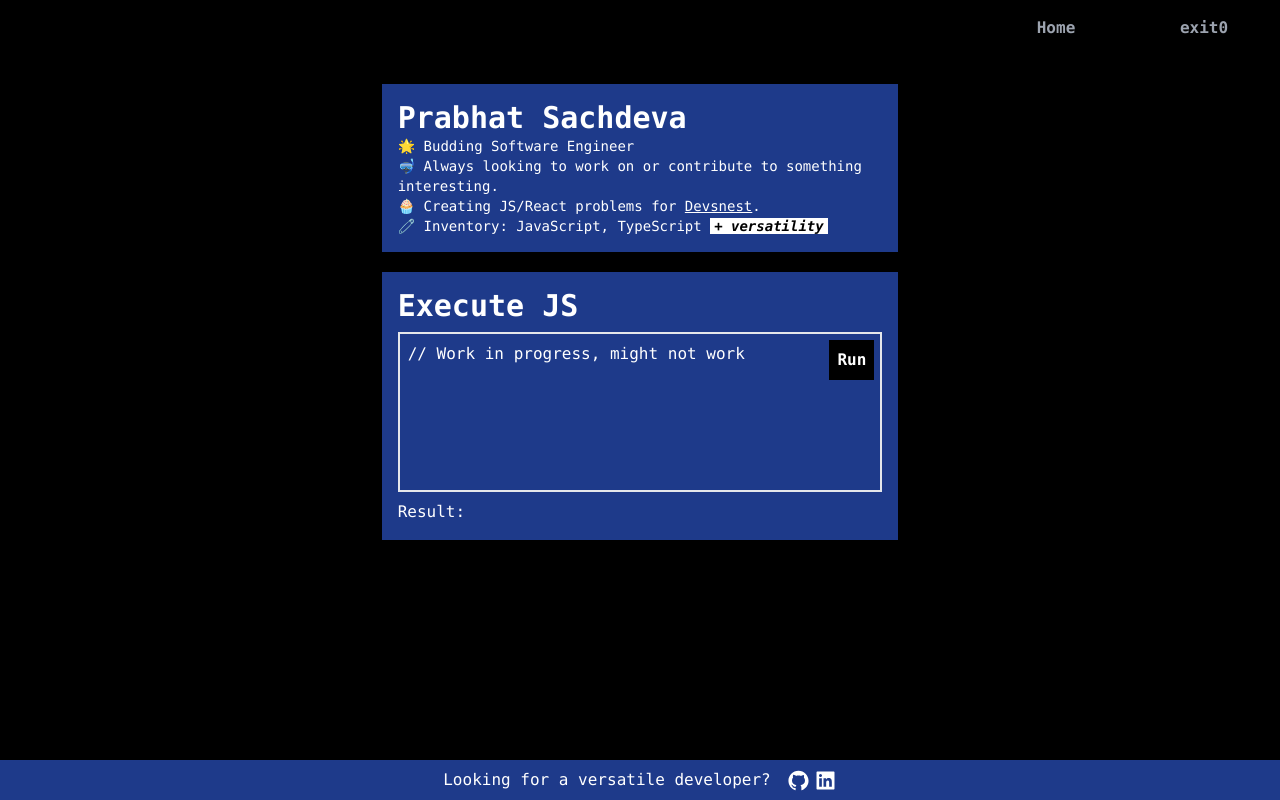
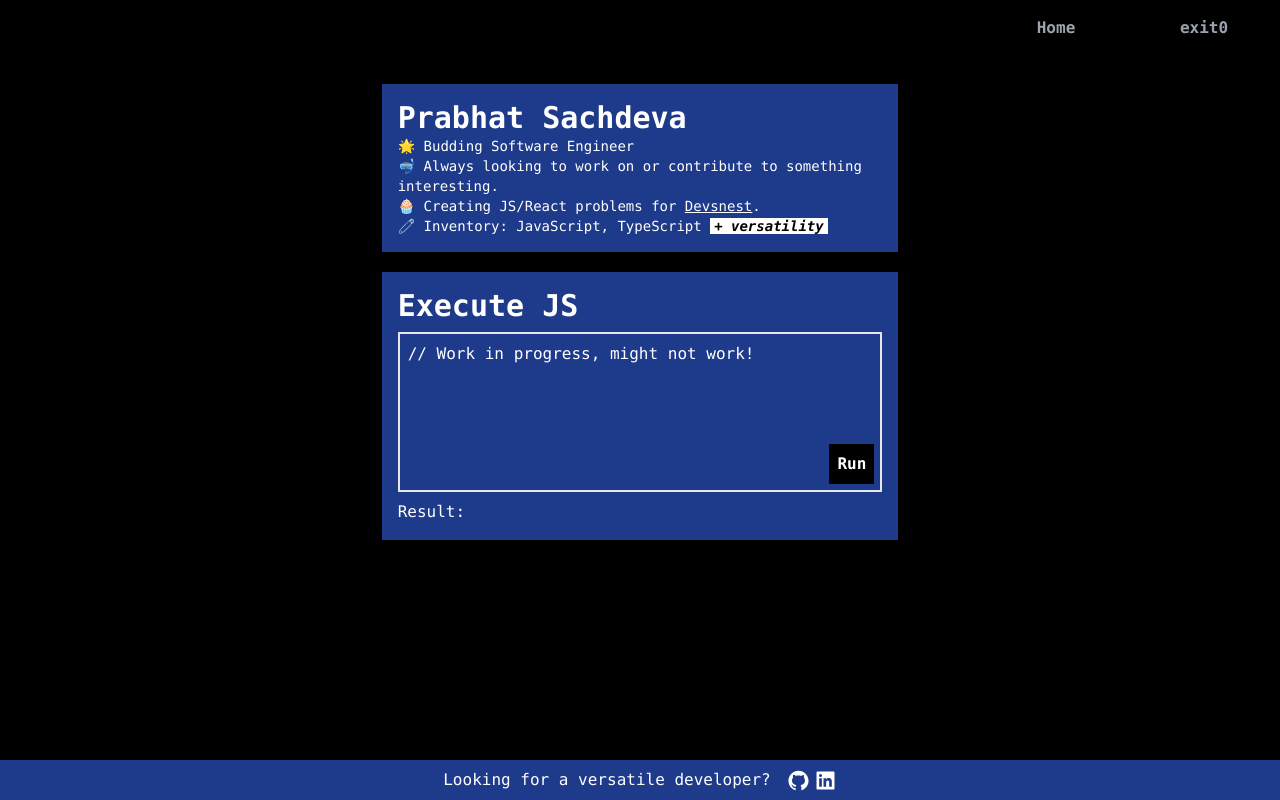
Before and after one commit to prabhatexit0/portexit0, a Next.js app: page /home in a window 1280 px wide. Built offline with nearby package versions, Linux system fonts and the light colour scheme.

Commit message:
I don't feel like writing a commit message for this

```diff
--- a/components/games/Executor.jsx
+++ b/components/games/Executor.jsx
@@ -28,8 +28,8 @@ export default function Executor() {
   return <div className="font-mono flex flex-col gap-2 executor">
     <h1 className="font-bold text-3xl">Execute JS</h1>
     <div className="relative">
-      <pre ref={preRef} className="h-40 w-full border-2 focus:outline-none p-2" spellCheck="false" contentEditable>{"// Work in progress, might not work"}</pre>
-      <button onClick={handleFileCreation} className="p-2 font-bold w-max bg-black absolute top-0 right-0 m-2">Run</button>
+      <pre ref={preRef} className="h-40 w-full border-2 focus:outline-none p-2 select-text overflow-auto editable" spellCheck="false" contentEditable>// Work in progress, might not work!</pre>
+      <button onClick={handleFileCreation} className="p-2 font-bold w-max bg-black absolute bottom-0 right-0 m-2">Run</button>
     </div>
     <div className="max-h-28 overflow-auto">Result: {!isLoading ? <pre>{result}</pre> : "Loading..."} </div>
   </div>
--- a/styles/globals.css
+++ b/styles/globals.css
@@ -33,6 +33,10 @@ a {
   display: none;
 }
 
+.editable {
+  -webkit-user-modify: read-write;
+}
+
 @tailwind base;
 @tailwind components;
 @tailwind utilities;
```
